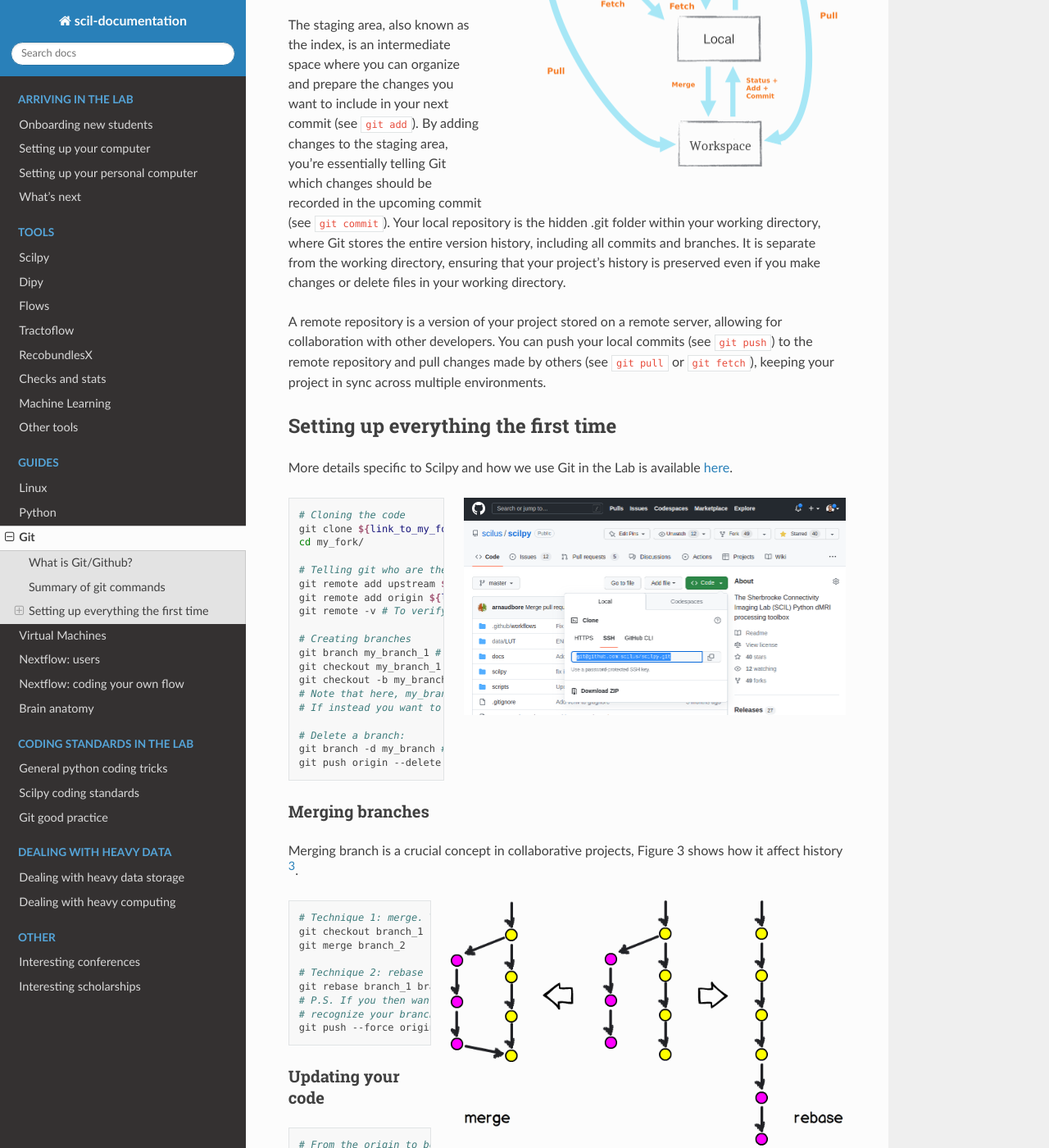
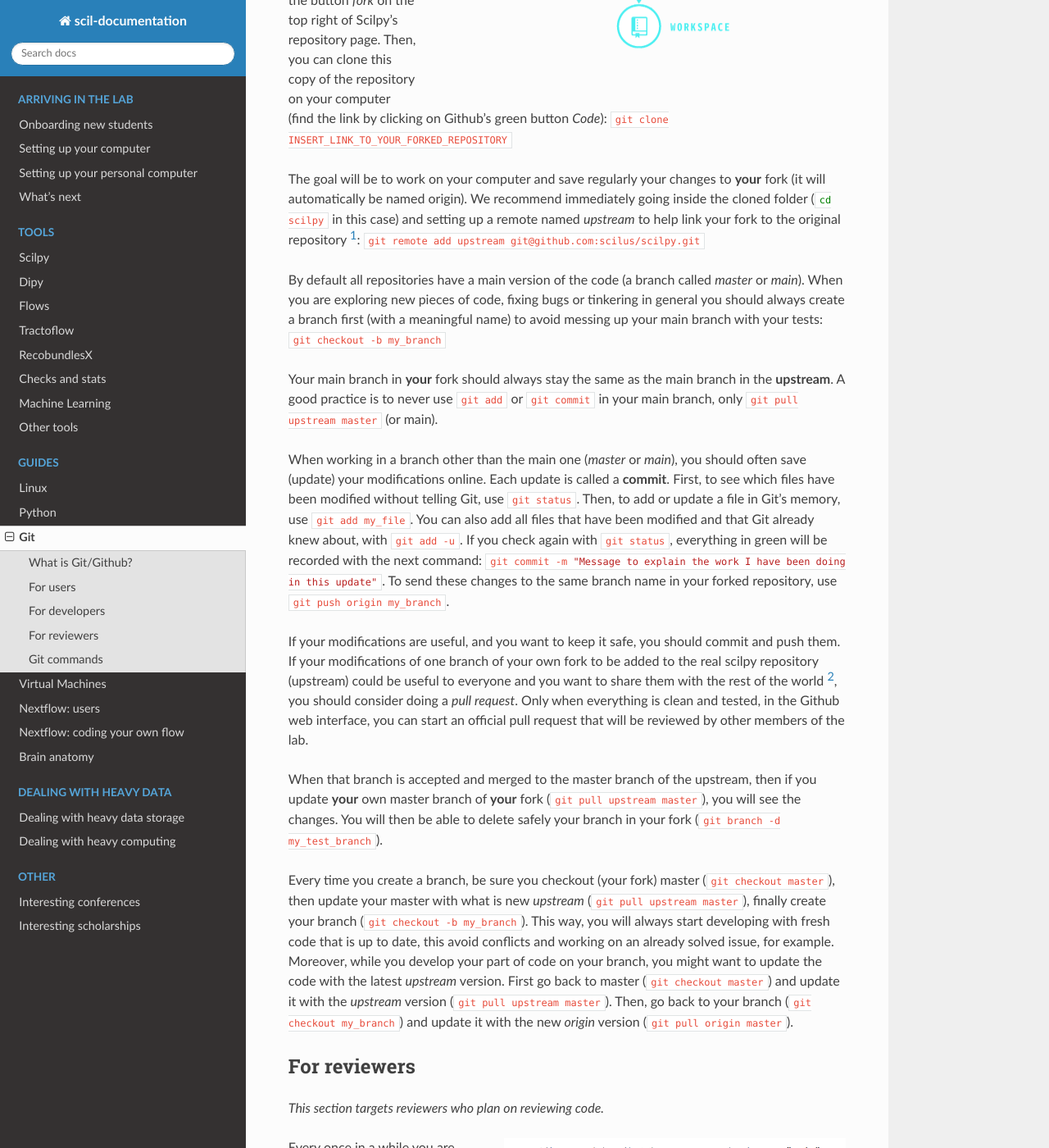
Before and after one commit to scilus/scil-documentation, a Sphinx documentation site: the page built from source/guides/git.rst, in a window 1280 px wide and 1400 px high, scrolled down 1806 px. Shown: the whole window at 82% size. Built offline with Sphinx 7.4.7 and the Read the Docs theme 3.1.0, drawn with Linux system fonts in a browser that asks for light colours; some of the changed text lies outside the part shown.

Commit message:
Refactoring the Git sections into one

```diff
--- a/source/guides/git.rst
+++ b/source/guides/git.rst
@@ -14,15 +14,81 @@
 
 You can find many good tutorials on internet, such as `this one <https://git-scm.com/doc>`_ on the official website. Or check `this very nice introduction <https://docs.google.com/presentation/d/1z0gsgM2Of3TIBSmJUVNPJJR6UkWZEEE_OBVYixOT8iA/edit#slide=id.g6b1c9a75fb_2_789.>`_ by Alex from our lab.
 
+**The following sections take Scilpy as an example, but can be applied to any repositories on Github.**
 
-Summary of git commands
------------------------
 
-Here is a figure [1]_ with a summary of the commands that might be useful, but you can google for more information. Every action happening inside the cloud (on internet) isn't performed in command line, but with buttons on Github. Inversely, every action concerning your local computer is performed in command-line.
+For users
+---------
 
-Here a list of one-line summary for Git commands (make sure you find them on Figure 1)
+*This section targets users who don't plan on developing code.*
+
+.. figure:: /images/intro_to_git_link.png
+   :scale: 55 %
+   :align: right
+
+You can download a repository; we say to **clone** a repository. Downloading vs cloning: when you download, it takes the code as it is then, wraps it in a zip file and downloads it all. But then, you have nothing telling you where you downloaded it from and you can't update the code. Cloning keeps the link with reference online repository and allows you to update either your local code (offline) or change the Github code (online). You will need to open a terminal and use the clone command (find the link by clicking on Github's green button *Code*): :bash:`git clone INSERT_LINK_TO_THE_REPOSITORY_TO_CLONE`
+
+Once cloned we recommend you to work with a stable version of the code. Often, programmers will separate their most recent (less tested) code from more stable versions by adding tags (releases) to the various versions. To use a specific version / tag / release, use :bash:`git checkout VERSION`. We expect users to remember which repository they cloned, to put the code in a appropriate folder on their computer (and know where it is), approximately when they cloned it and to remember that Scilpy constantly evolve.
+
+If there is a bug when using the code, make sure to read the documentation, ask developers for help and if it is a real problem, raise an issue on Github.
+
+
+For developers
+---------------
+
+*This section targets developers who plan on developing code.*
+
+.. image:: /images/git_in_the_lab_remotes.png
+   :scale: 25 %
+   :align: right
+
+Let's say you want to develop Scilpy. Instead of cloning Scilpy directly on your computer, you should **fork** it, i.e. copy it as one of your own repositories in your own account. On Github, you can find the button *fork* on the top right of Scilpy's repository page. Then, you can clone this copy of the repository on your computer (find the link by clicking on Github's green button *Code*): :bash:`git clone INSERT_LINK_TO_YOUR_FORKED_REPOSITORY`
+
+The goal will be to work on your computer and save regularly your changes to **your** fork (it will automatically be named origin). We recommend immediately going inside the cloned folder (:bash:`cd scilpy` in this case) and setting up a remote named *upstream* to help link your fork to the original repository [1]_: :bash:`git remote add upstream git@github.com:scilus/scilpy.git`
+
+By default all repositories have a main version of the code (a branch called *master* or *main*). When you are exploring new pieces of code, fixing bugs or tinkering in general you should always create a branch first (with a meaningful name) to avoid messing up your main branch with your tests: :bash:`git checkout -b my_branch`
+
+Your main branch in **your** fork should always stay the same as the main branch in the **upstream**. A good practice is to never use :bash:`git add` or :bash:`git commit` in your main branch, only :bash:`git pull upstream master` (or main).
+
+When working in a branch other than the main one (*master* or *main*), you should often save (update) your modifications online. Each update is called a **commit**. First, to see which files have been modified without telling Git, use :bash:`git status`. Then, to add or update a file in Git's memory, use :bash:`git add my_file`. You can also add all files that have been modified and that Git already knew about, with :bash:`git add -u`. If you check again with :bash:`git status`, everything in green will be recorded with the next command: :bash:`git commit -m "Message to explain the work I have been doing in this update"`. To send these changes to the same branch name in your forked repository, use :bash:`git push origin my_branch`.
+
+If your modifications are useful, and you want to keep it safe, you should commit and push them. If your modifications of one branch of your own fork to be added to the real scilpy repository (upstream) could be useful to everyone and you want to share them with the rest of the world [2]_, you should consider doing a *pull request*. Only when everything is clean and tested, in the Github web interface, you can start an official pull request that will be reviewed by other members of the lab.
+
+When that branch is accepted and merged to the master branch of the upstream, then if you update **your** own master branch of **your** fork (:bash:`git pull upstream master`), you will see the changes. You will then be able to delete safely your branch in your fork (:bash:`git branch -d my_test_branch`).
+
+Every time you create a branch, be sure you checkout (your fork) master (:bash:`git checkout master`), then update your master with what is new *upstream* (:bash:`git pull upstream master`), finally create your branch (:bash:`git checkout -b my_branch`). This way, you will always start developing with fresh code that is up to date, this avoid conflicts and working on an already solved issue, for example. Moreover, while you develop your part of code on your branch, you might want to update the code with the latest *upstream* version. First go back to master (:bash:`git checkout master`) and update it with the *upstream* version (:bash:`git pull upstream master`). Then, go back to your branch (:bash:`git checkout my_branch`) and update it with the new *origin* version (:bash:`git pull origin master`).
+
+
+For reviewers
+-------------
+
+*This section targets reviewers who plan on reviewing code.*
+
+.. figure:: /images/git_in_the_lab_tests.png
+    :scale: 65 %
+    :align: right
+
+Every once in a while you are expected to review the code of someone else. For a one time review you can **fetch** the code from *upstream* with: :bash:`git fetch upstream pull/${PR_NUMBER}/head:${DESIRED_BRANCH_NAME}`
+
+However, if you review a lot we recommend adding the author of the pull request (PR) as a remote, fetch the branch and checkout the code (to do every time the code changes in the pull request if multiple reviews are needed).
+
+A few things to considering when reviewing someone else code:
+    - The tests are expected to work, at the bottom of the PR (see Figure to the right)
+    - Read the documentation (argparser, docstring, comments), it should be clear for non-experts
+    - All changes should be needed for the bug fix or features, no modification outside of the scope of the PR
+    - Fix conflicts if there is any, merge/rebase with master
+    - Test it yourself to make sure you understand the change and that it works as expected
+    - Be critical of the code speed, robustness, readability, etc.
+    - If the PR is out of your expertise, make sure to tag someone that can help with the review
+
+
+Git commands
+------------
+
+Here a list of one-line summary for Git commands
     - :bash:`git clone`: Create a local copy of a remote repository.
     - :bash:`git checkout`: Switch to a specific branch or commit.
+    - :bash:`git branch`: Create a new branch.
     - :bash:`git log`: Display the commit history in the repository.
     - :bash:`git status`: Show the current state of your working directory, including changes staged, modified, or untracked.
     - :bash:`git stash`: Temporarily save uncommitted changes for later use.
@@ -35,9 +101,7 @@
     - :bash:`git rebase`: Reapply commits from one branch onto another, linearizing history.
     - :bash:`git remote`: Manage the list of remote repositories connected to your local repo.
 
-
-
-Here a list of one-line summary for Git concepts (make sure you find them on Figure 1)
+Here a list of one-line summary for Git concepts
     - *a branch*: A parallel line of development in a repository.
     - *a commit*: A snapshot of the changes made to a repo, with a unique identifier and message.
     - *master/main*: The default primary branch in a Git repository, containing the latest stable version.
@@ -53,114 +117,14 @@
    :scale: 25 %
    :align: right
 
+Here is a figure [1]_ with a summary of the commands that might be useful, but you can google for more information. Every action happening inside the cloud (on internet) isn't performed in command line, but with buttons on Github. Inversely, every action concerning your local computer is performed in command-line.
+
 In Git, your working directory is the local folder containing the current state of your project files. As you make changes to these files, they are tracked by Git but not yet committed (see :bash:`git status`).
 
 The staging area, also known as the index, is an intermediate space where you can organize and prepare the changes you want to include in your next commit (see :bash:`git add`). By adding changes to the staging area, you're essentially telling Git which changes should be recorded in the upcoming commit (see :bash:`git commit`). Your local repository is the hidden .git folder within your working directory, where Git stores the entire version history, including all commits and branches. It is separate from the working directory, ensuring that your project's history is preserved even if you make changes or delete files in your working directory.
 
 A remote repository is a version of your project stored on a remote server, allowing for collaboration with other developers. You can push your local commits (see :bash:`git push`) to the remote repository and pull changes made by others (see :bash:`git pull` or :bash:`git fetch`), keeping your project in sync across multiple environments.
 
-Setting up everything the first time
-------------------------------------
-
-More details specific to Scilpy and how we use Git in the Lab is available :doc:`here <../coding/git>`.
-
-.. figure:: /images/intro_to_git_link.png
-   :scale: 50 %
-   :align: right
-
-.. code-block:: bash
-
-    # Cloning the code
-    git clone ${link_to_my_fork}
-    cd my_fork/
-
-    # Telling git who are the upstream and origin
-    git remote add upstream ${link_to_upstream}
-    git remote add origin ${link_to_my_fork} # Should be set automatically
-    git remote -v # To verify everything.
-
-    # Creating branches
-    git branch my_branch_1 # create it
-    git checkout my_branch_1 # switch on it
-    git checkout -b my_branch_2 # create AND switch
-    # Note that here, my_branch_2 would be a copy of my_branch_1.
-    # If instead you want to start from the master, switch to your master branch first.
-
-    # Delete a branch:
-    git branch -d my_branch # For a local branch
-    git push origin --delete my_branch # For a branch on origin
-
-Merging branches
-^^^^^^^^^^^^^^^^
-
-Merging branch is a crucial concept in collaborative projects, Figure 3 shows how it affect history [3]_.
-
-.. figure:: /images/intro_to_git_merge_rebase_history.png
-   :scale: 80 %
-   :align: right
-
-.. code-block:: bash
-
-    # Technique 1: merge. To merge branch_2 (pink) into branch_1 (yellow):
-    git checkout branch_1
-    git merge branch_2
-
-    # Technique 2: rebase
-    git rebase branch_1 branch_2
-    # P.S. If you then want to push your branch (git push origin branch_2), git won't
-    # recognize your branch's history and won't allow it. Use:
-    git push --force origin branch_2
-
-Updating your code
-^^^^^^^^^^^^^^^^^^
-
-.. code-block:: bash
-
-    # From the origin to both your local repo and your workspace:
-    git pull origin master # master or any branch you want to update.
-                           # Note that this is equivalent to git fetch + git merge.
-
-    # From the upstream to your local repo
-    git pull upstream master
-
-    # From the upstream to your forked repo
-    # There is no way to do this direclty. You can update your local repo and
-    # send the update back up to your forked repo
-    git push origin master
-
-    # Updating one branch on your computer with the updates from the master:
-    # Update master. Then:
-    git rebase master my_branch
-
-
-Keeping your code safe
-^^^^^^^^^^^^^^^^^^^^^^
-
-.. figure:: /images/intro_to_git_tree.png
-   :scale: 80 %
-   :align: right
-
-Each update is called a **commit**. This is shown in the second figure [2]_.
-
-.. code-block:: bash
-
-    # From the workspace to your local repo:
-    git status # To see which files have been modified without telling git
-    git add my_file  # To add or update a file in git's memory.
-    git add -u      # To add all files that have been modified, but that git already knew
-    git status      # If you check again, everything in green will be recorded with the next command:
-    git commit -m "Message to explain the work I have been doing in this update"
-
-    # From the local repo to your forked repo
-    git push origin my_branch  # Will automatically send it to the same branch name in your forked repo.
-
-    # From your forked repo to the upstream repo:
-    # Use the Pull Request button on internet
-
-    # From your local repo to the upstream repo:
-    # DON'T DO THAT. Didn't you see that there is no such arrow on Figure 1!
-
 
 .. [1] Modified from: https://github.com/sf-wdi-21/notes/blob/master/how-tos/github-workflow.md
-.. [2] Adapted from: https://medium.com/tech-and-the-city/changing-a-super-old-git-commit-history-20346f709ca9
-.. [3] Taken from: http://www.differencebetween.net/technology/difference-between-git-rebase-and-merge/
+.. [2] Taken from: https://buddy.works/blog/5-types-of-git-workflows
```
Also changed, not shown: source/index.rst (+0 -9 lines).
